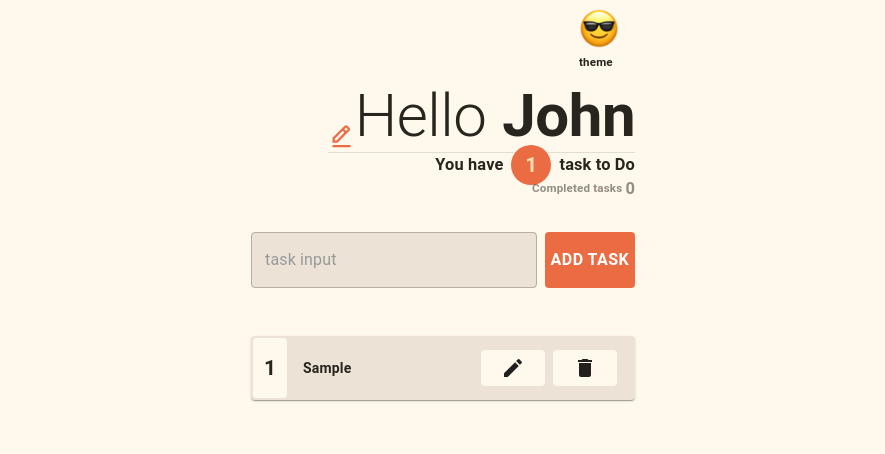
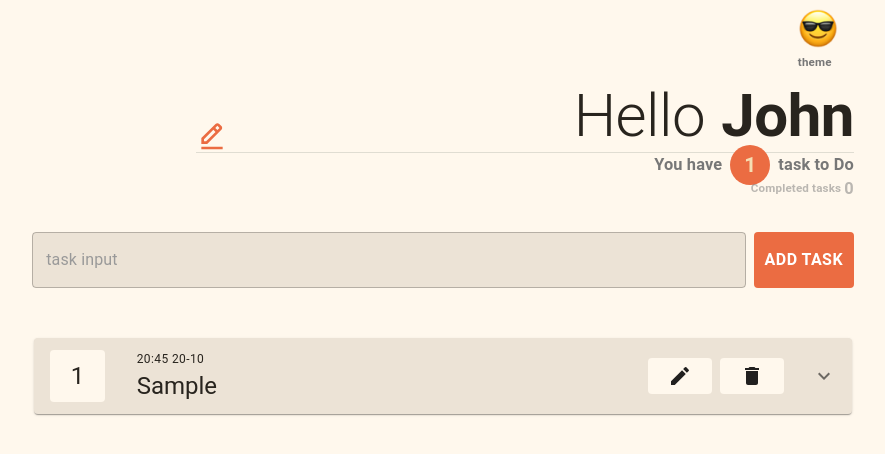
Before and after one commit to elasa7/ToDoList-storage-framer, a React (Create React App) app: page / in a window 1280 px wide. Both pictures are taken after typing "Sample" into the empty fields and a click on the button "ADD TASK". Shown: the top 454 px of the page, without its empty margins (197-1082 px from the left). Built offline with nearby package versions, Linux system fonts and the light colour scheme.

Commit message:
change Paper to Accordion

```diff
--- a/src/components/Task/TaskItem.js
+++ b/src/components/Task/TaskItem.js
@@ -1,7 +1,16 @@
 import React from "react";
-import { Paper, Button } from "@material-ui/core";
+import {
+  Accordion,
+  AccordionSummary,
+  AccordionDetails,
+  Paper,
+  Button,
+  Typography,
+  Divider,
+} from "@material-ui/core";
 import Edit from "@material-ui/icons/Edit";
 import Delete from "@material-ui/icons/Delete";
+import ExpandMoreIcon from "@material-ui/icons/ExpandMore";
 import { useTheme } from "@material-ui/core/styles";
 import style from "./taskItem.module.css";
 
@@ -9,16 +18,26 @@ const TaskItem = ({ taskTitle, handleDelete, handleEdit, id }) => {
   const theme = useTheme();
 
   return (
-    <Paper className={style.task__wraper}>
+    <div className={style.task__wraper}>
+      <Accordion>
+        <AccordionSummary
+          expandIcon={<ExpandMoreIcon />}
+          aria-controls="panel1a-content"
+          id="panel1a-header"
+        >
+          <div className={style.task__wrap}>
             <Paper
               elevation={0}
-        style={{ background: theme.palette.background.default }}
-        className={style.task__item_num}>
-        <h2>{id + 1}</h2>
+              className={style.task__item_num}
+              style={{ background: theme.palette.primary.main }}
+            >
+              <Typography variant="h5">{id + 1}</Typography>
             </Paper>
             <div className={style.task__title_wrap}>
-        <h4>{taskTitle}</h4>
+              <Typography variant="caption">20:45 20-10</Typography>
+              <Typography variant="h5">{taskTitle}</Typography>
             </div>
+
             <div className={style.task__tool_wraper}>
               <Button name="Edit" onClick={(e) => handleEdit(id)}>
                 <Edit />
@@ -28,7 +47,18 @@ const TaskItem = ({ taskTitle, handleDelete, handleEdit, id }) => {
                 <Delete />
               </Button>
             </div>
-    </Paper>
+          </div>
+        </AccordionSummary>
+        <AccordionDetails className={style.task__summary}>
+
+            <hr/>
+          <Typography variant="body2">
+            Lorem ipsum dolor sit amet, consectetur adipiscing elit. Suspendisse
+            malesuada lacus ex, sit amet blandit leo lobortis eget.
+          </Typography>
+        </AccordionDetails>
+      </Accordion>
+    </div>
   );
 };
 
--- a/src/components/Task/taskItem.module.css
+++ b/src/components/Task/taskItem.module.css
@@ -1,11 +1,16 @@
 .task__wraper {
   display: flex;
-  height: 4rem;
   justify-content: space-between;
   align-items: center;
   column-gap: 1rem;
   margin-bottom: 0.5rem;
   padding: 2px;
+}
+.task__wrap{
+  display:flex;
+  justify-content:space-between;
+  align-items:center;
+  width:100%;
 }
 
 .task__item_num {
@@ -17,7 +22,9 @@
 }
 
 .task__title_wrap {
+  margin-left:2rem;
   display: flex;
+  flex-direction:column;
   justify-content: flex-start;
   width: 100%;
 }
--- a/src/themes/theme.js
+++ b/src/themes/theme.js
@@ -52,7 +52,8 @@ const lightTheme = createMuiTheme({
     },
   },
   typography: {
-    h2: {},
+    h2: {color:colorDark.mainContentBg},
+    body2:{color:'#777',},
   },
 });
 
```
Lines whose indentation alone changed are shown as unchanged.
